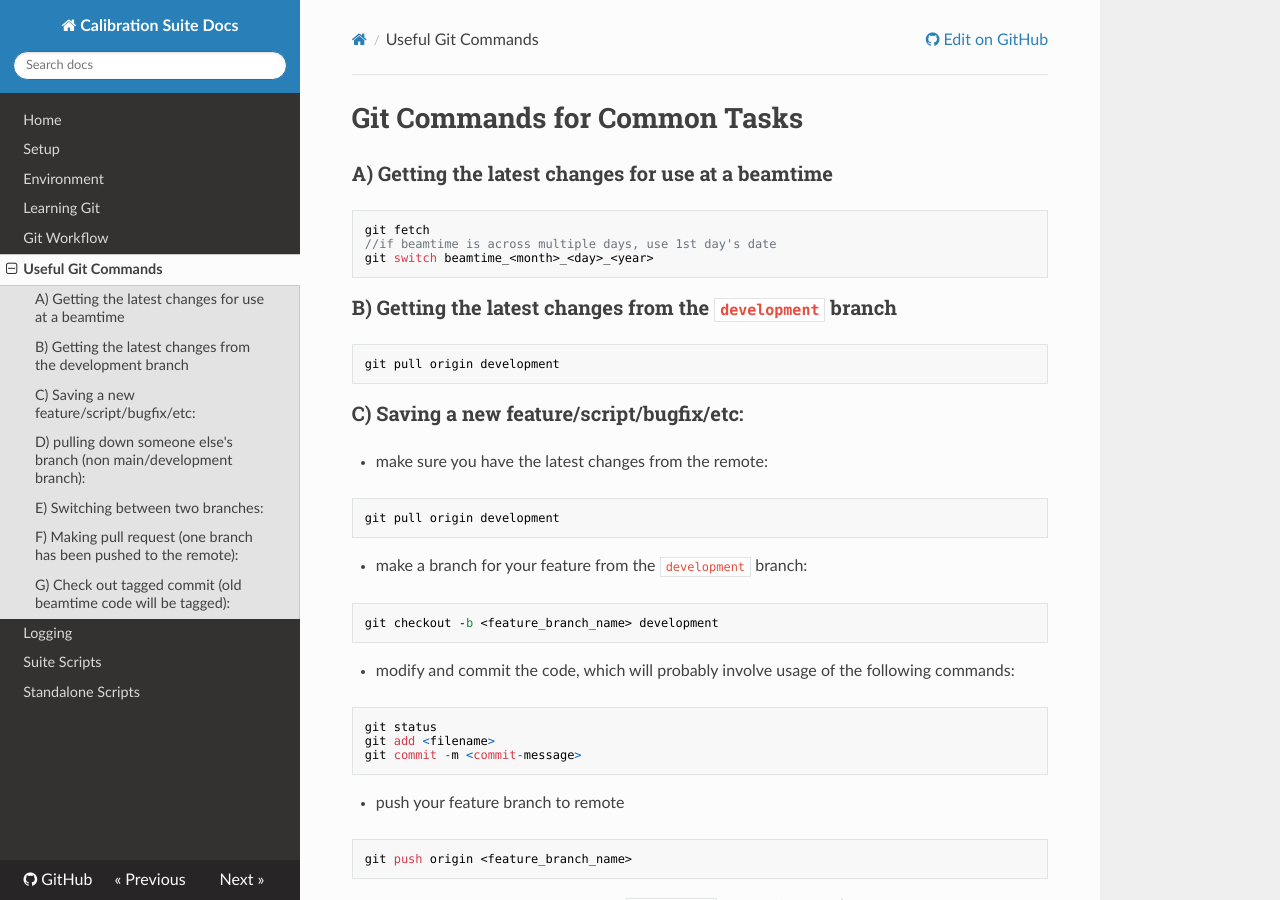
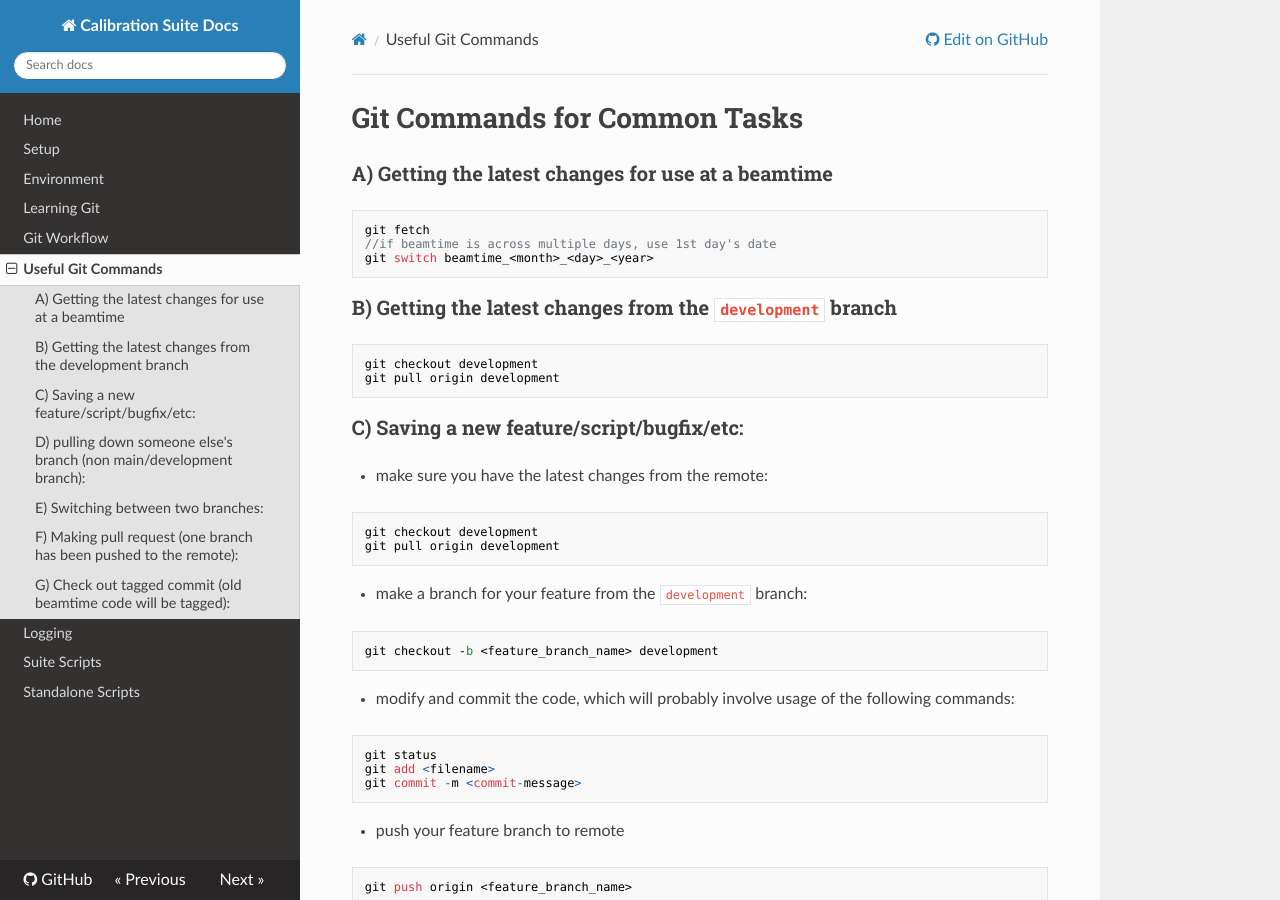
Before and after one commit to slaclab/beamtime-calibration-suite, an MkDocs documentation site: the page built from docs/commands.md, in a window 1280 px wide and 900 px high. Built offline with MkDocs 1.6.1, drawn with Linux system fonts in a browser that asks for light colours; nearby versions of some CDN libraries.

Commit message:
DOC: add missing checkout step in instructions for update development branch

````diff
--- a/docs/commands.md
+++ b/docs/commands.md
@@ -9,12 +9,14 @@ git switch beamtime_<month>_<day>_<year>
 
 ### B) Getting the latest changes from the `development` branch
 ```
+git checkout development
 git pull origin development
 ```
 
 ### C) Saving a new feature/script/bugfix/etc:
 * make sure you have the latest changes from the remote:
 ```
+git checkout development
 git pull origin development
 ```
 * make a branch for your feature from the `development` branch:
````
